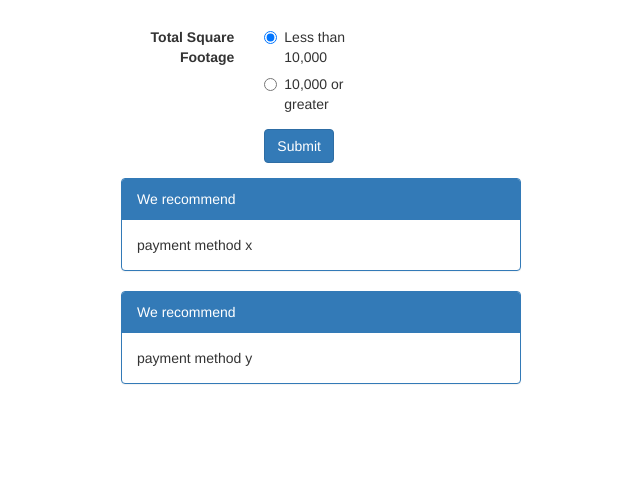
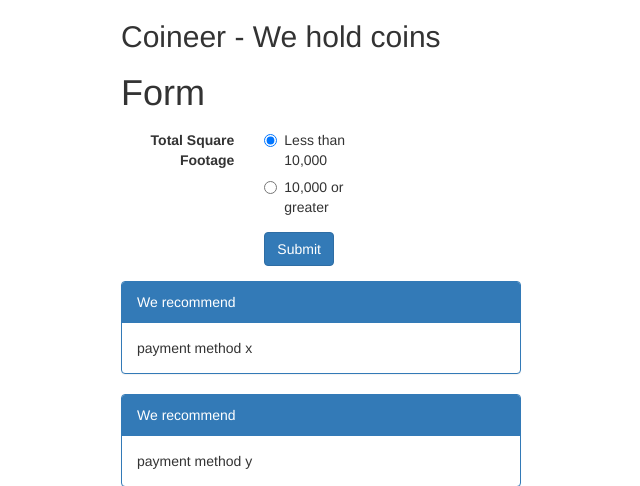
Before and after one commit to themangokid/cc_testing, a Flask app: page /form in a window 1280 px wide. Shown: the top 486 px of the page, without its empty margins (319-959 px from the left). Run offline with Flask 2, Linux system fonts and the light colour scheme; some libraries are stand-ins or nearby versions.

Commit message:
Added header to form.

```diff
--- a/app.py
+++ b/app.py
@@ -10,13 +10,16 @@ app = Flask(__name__)
 def render_index():
     return render_template('index.html')
 
+
 @app.route('/form')
 def form():
     return render_template('form.html')
+
 
 @app.route('/ens')
 def ens():
     return render_template('ens.html')
 
+
 if __name__ == "__main__":
     app.run()
--- a/connect_sql_db.py
+++ b/connect_sql_db.py
@@ -10,8 +10,6 @@ connection = pypyodbc.connect('Driver={SQL Server};Server=.;Database=Employee;ui
 """
 HAR INGEN ANING OM VAD SOM HÄNDER HÄR DETTA ÄR COPY PASTE:AD KOD. KAN VARA BRA KAN VARA DÅLIG.
 """
-
-
 
 
 cursor = connection.cursor()
--- a/templates/form.html
+++ b/templates/form.html
@@ -25,8 +25,8 @@
             <fieldset>
 
                 <!-- Form Name -->
-                <h1><Form></Form></h1>
-
+                <h2 class="display-5">Coineer - We hold coins</h2>
+                <h1><Form>Form</Form></h1>
                 <!-- Multiple Radios -->
                 <div class="form-group">
                     <label class="col-md-4 control-label" for="radios">Total Square Footage</label>
```
